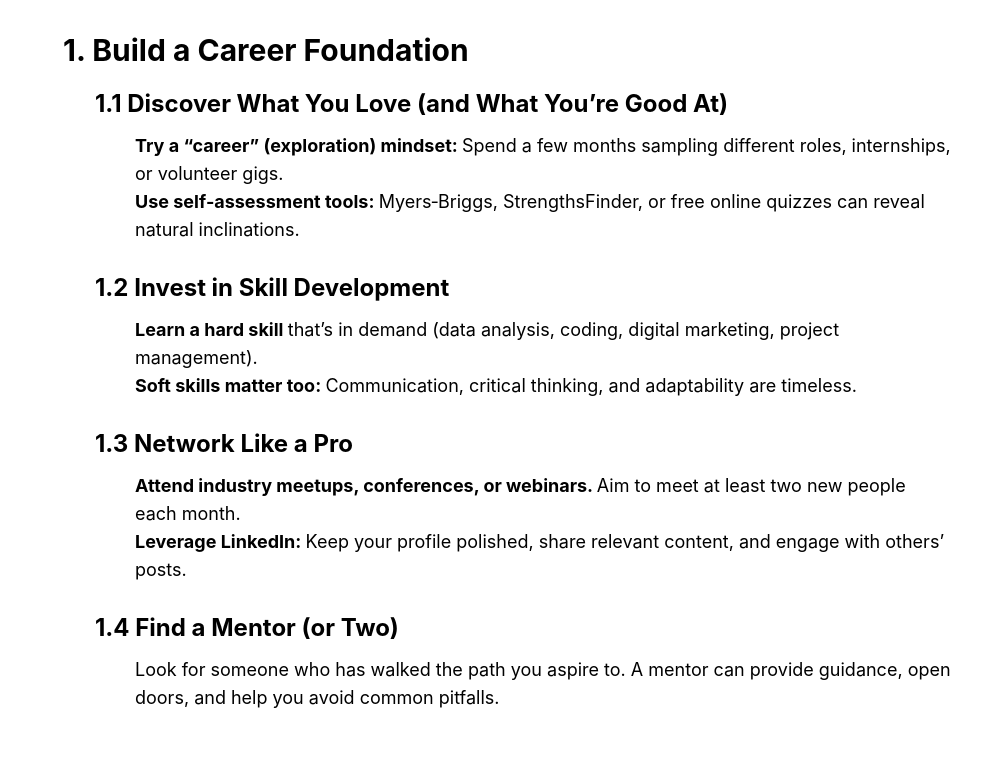
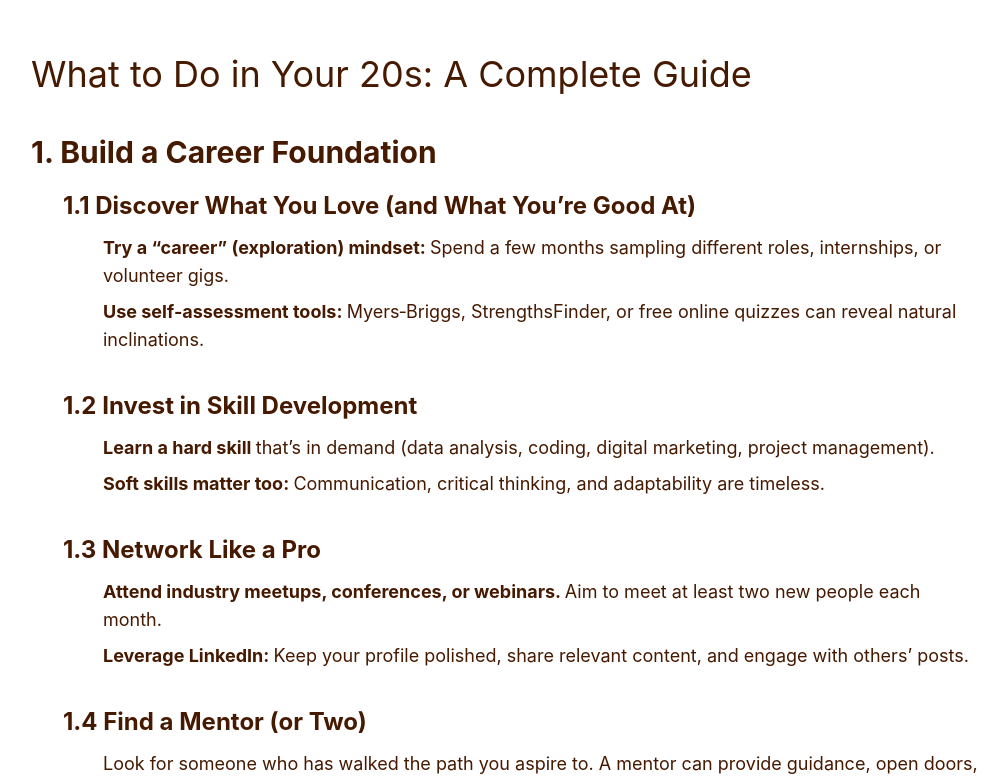
Before and after one commit to Manju-Verma29/blogpage, a React (Vite) app: page / in a window 1280 px wide. Shown: the top 782 px of the page, without its empty margins (97-1105 px from the left). Built offline with nearby package versions, Linux system fonts and the light colour scheme.

Commit message:
style: integrate tailwind

```diff
--- a/src/Components/Blogpage.jsx
+++ b/src/Components/Blogpage.jsx
@@ -4,20 +4,21 @@ export default function Blogpage() {
   return (
     <>
     {lifeGoals.map((category, index)=> (
-        <div key={index} className="p-8  lg:max-w-5xl lg:mx-auto">
-        <h2 className="text-3xl font-bold">{category.title}</h2>
+        <div key={index} className="mx-8 text-amber-950 my-3.5 lg:max-w-5xl lg:mx-auto">
+        <h1 className="text-4xl py-10">What to Do in Your 20s: A Complete Guide</h1>
+        <h2 className="text-xl lg:text-3xl  font-bold">{category.title}</h2>
         <ul>
             {category.subcategories.map((sub, subIndex)=>(
             <li key={subIndex} className="px-8 py-2">
-                <h3 className="text-2xl py-3 font-bold">{sub.subTitle}</h3>
-                <div className="px-10">
-                <p className="text-lg">{sub.contentTitle1 && <strong>{sub.contentTitle1}</strong>}
+                <h3 className="text-md lg:text-2xl lg:py-3 font-bold">{sub.subTitle}</h3>
+                <div className="lg:px-10 px-2 grid gap-2">
+                <p className="text-base lg:text-lg ">{sub.contentTitle1 && <strong>{sub.contentTitle1}</strong>}
                 {sub.content1}</p>
 
-                <p className="text-lg">{sub.contentTitle2 && <strong>{sub.contentTitle2}</strong>}
+                <p className="text-base lg:text-lg">{sub.contentTitle2 && <strong>{sub.contentTitle2}</strong>}
                 {sub.content2}</p>
 
-                <p className="text-lg">{sub.contentTitle3 && <strong>{sub.contentTitle3}</strong>}
+                <p className="text-base lg:text-lg">{sub.contentTitle3 && <strong>{sub.contentTitle3}</strong>}
                 {sub.content3}</p>
                 </div>
             </li>
```
